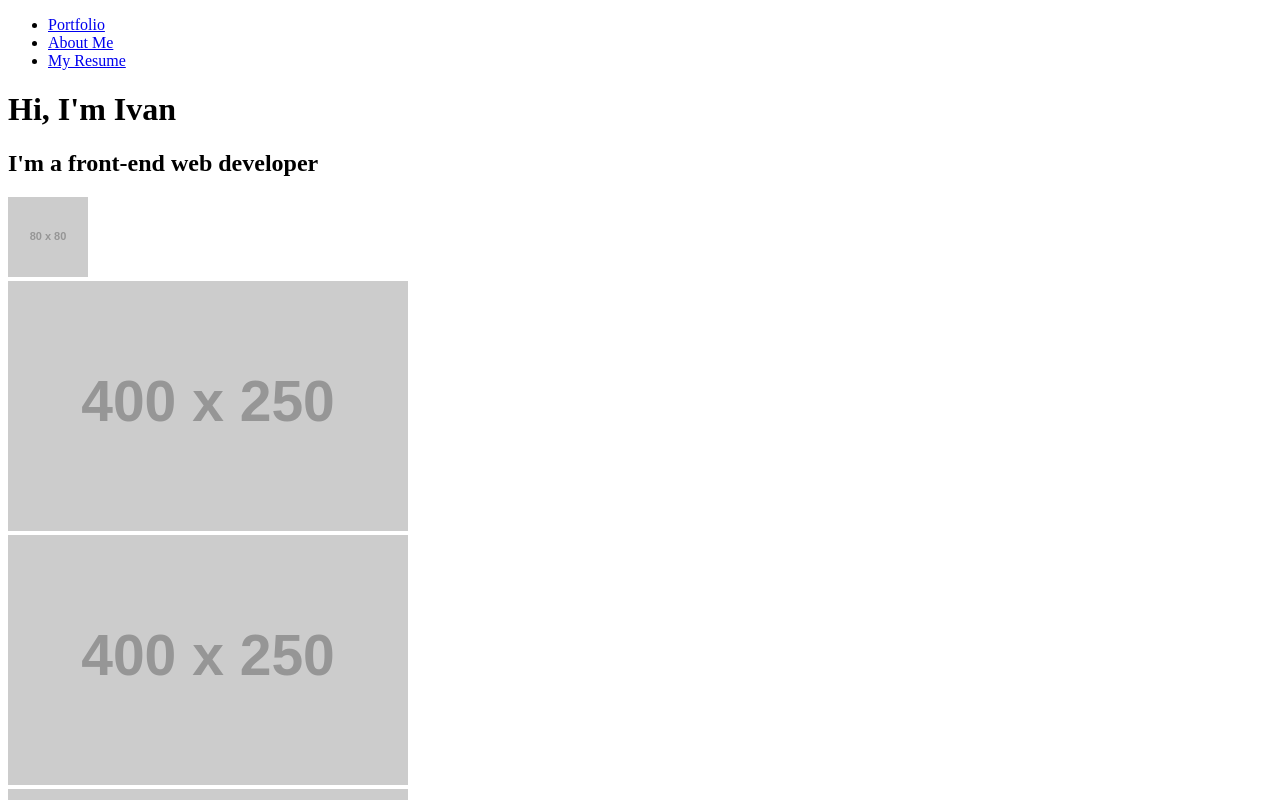
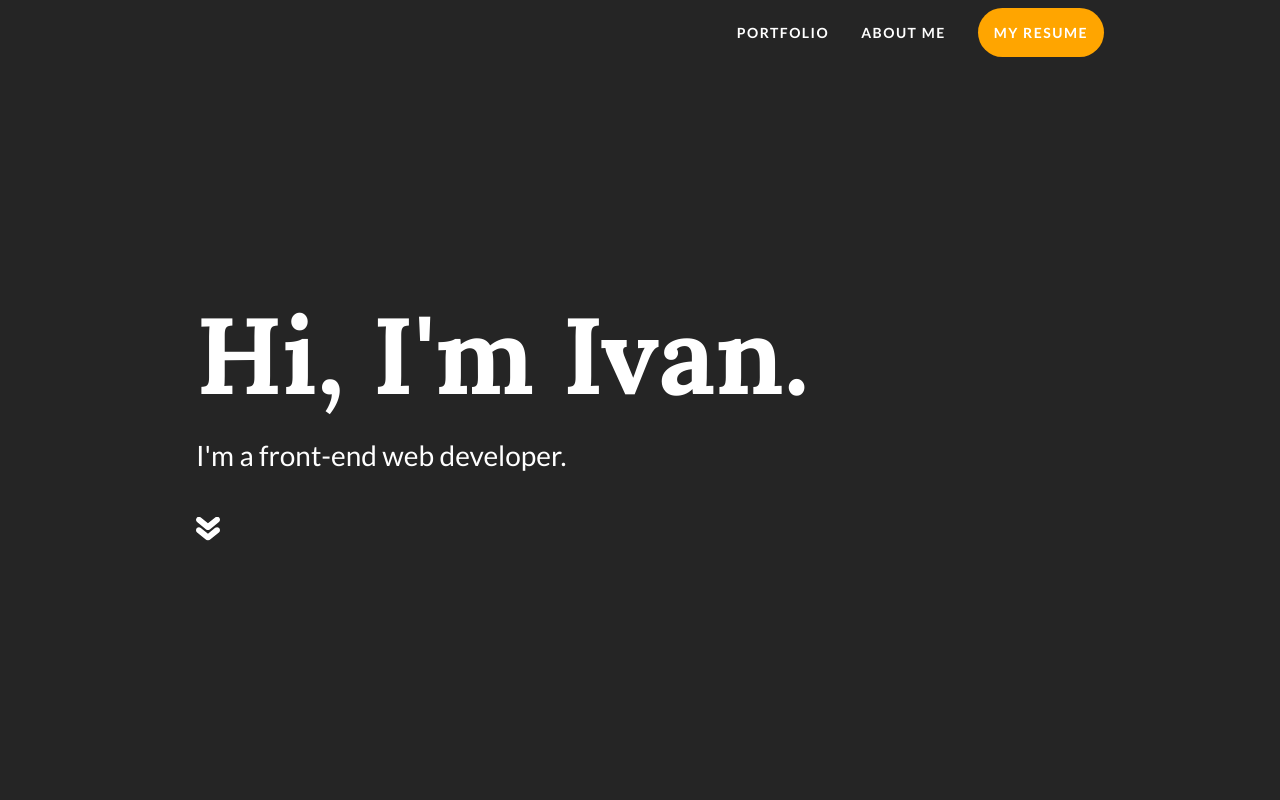
Before and after one commit to ieweller/ivanweller-codes, a plain HTML site: page index.html in a window 1280 px wide. Shown: the top 800 px of the page. Drawn offline with Linux system fonts and the light colour scheme; placeholder pictures from the web are drawn by us.

Commit message:
Refined html structure and created basic css for splash

```diff
--- a/index.html
+++ b/index.html
@@ -12,18 +12,24 @@
       </ul>
     </header>
     <main>
-      <div class="">
-        <h1>Hi, I'm Ivan</h1>
-        <h2>I'm a front-end web developer</h2>
-        <img src="https://placehold.it/80x80.png">
+      <div id="splash" class="">
+        <div class="content">
+          <div class="intro">
+            <h1>Hi, I'm Ivan.</h1>
+            <h2>I'm a front-end web developer.</h2>
+            <img src="img/double-down-arrows-white.svg">
           </div>
-      <div class="">
+        </div>
+      </div>
+      <div id="portfolio" class="">
+        <div class="img-grid">
           <div id="" class=""><img src="https://placehold.it/400x250.png"></div>
           <div id="" class=""><img src="https://placehold.it/400x250.png"></div>
           <div id="" class=""><img src="https://placehold.it/400x250.png"></div>
           <div id="" class=""><img src="https://placehold.it/400x250.png"></div>
           <div id="" class=""><img src="https://placehold.it/400x250.png"></div>
           <div id="" class=""><img src="https://placehold.it/400x250.png"></div>
+        </div>
       </div>
     </main>
     <footer>
--- a/style/styles.css
+++ b/style/styles.css
@@ -0,0 +1,27 @@
+@import url("https://fonts.googleapis.com/css?family=Lato:400,700&display=swap");
+@import url("https://fonts.googleapis.com/css?family=Lora:400,700&display=swap");
+body { background-color: #252525; color: #fff; }
+
+header { height: 88px; padding: 16px 0; }
+
+header ul { display: -webkit-box; display: flex; -webkit-box-pack: end; justify-content: flex-end; list-style: none; margin: 0 auto; width: 888px; }
+
+header ul li a { color: #fff; font-family: 'Lato', sans-serif; font-size: 14px; font-weight: 700; letter-spacing: 1.5px; padding: 16px; text-decoration: none; text-transform: uppercase; }
+
+header ul li:last-child a { background-color: orange; border-radius: 99px; margin-left: 16px; }
+
+#splash { height: calc(100vh - 88px); width: 100%; z-index: 0; }
+
+#splash .content { left: calc(50vw); width: 888px; position: fixed; top: calc(50vh); -webkit-transform: translate(-50%, -55%); transform: translate(-50%, -55%); }
+
+#splash .content .intro { -webkit-box-align: start; align-items: flex-start; display: -webkit-box; display: flex; -webkit-box-orient: vertical; -webkit-box-direction: normal; flex-direction: column; }
+
+#splash .content .intro h1 { font-family: 'Lora', serif; font-size: 108px; font-weight: 700; line-height: 108px; margin-bottom: 8px; }
+
+#splash .content .intro h2 { font-family: 'Lato', sans-serif; font-size: 28px; font-weight: 400; line-height: 28px; margin-bottom: 48px; }
+
+#splash .content .intro img { width: 24px; }
+
+#portfolio { background: #252525; display: block; width: 100%; z-index: 1; }
+
+#portfolio .img-grid { display: -webkit-box; display: flex; flex-wrap: wrap; margin: 0 auto; width: 888px; }
```
Also changed, not shown: img/double-down-arrows-white.svg (added), img/double-down-arrows.svg (added), 1 other file. Lines whose indentation alone changed are shown as unchanged.
